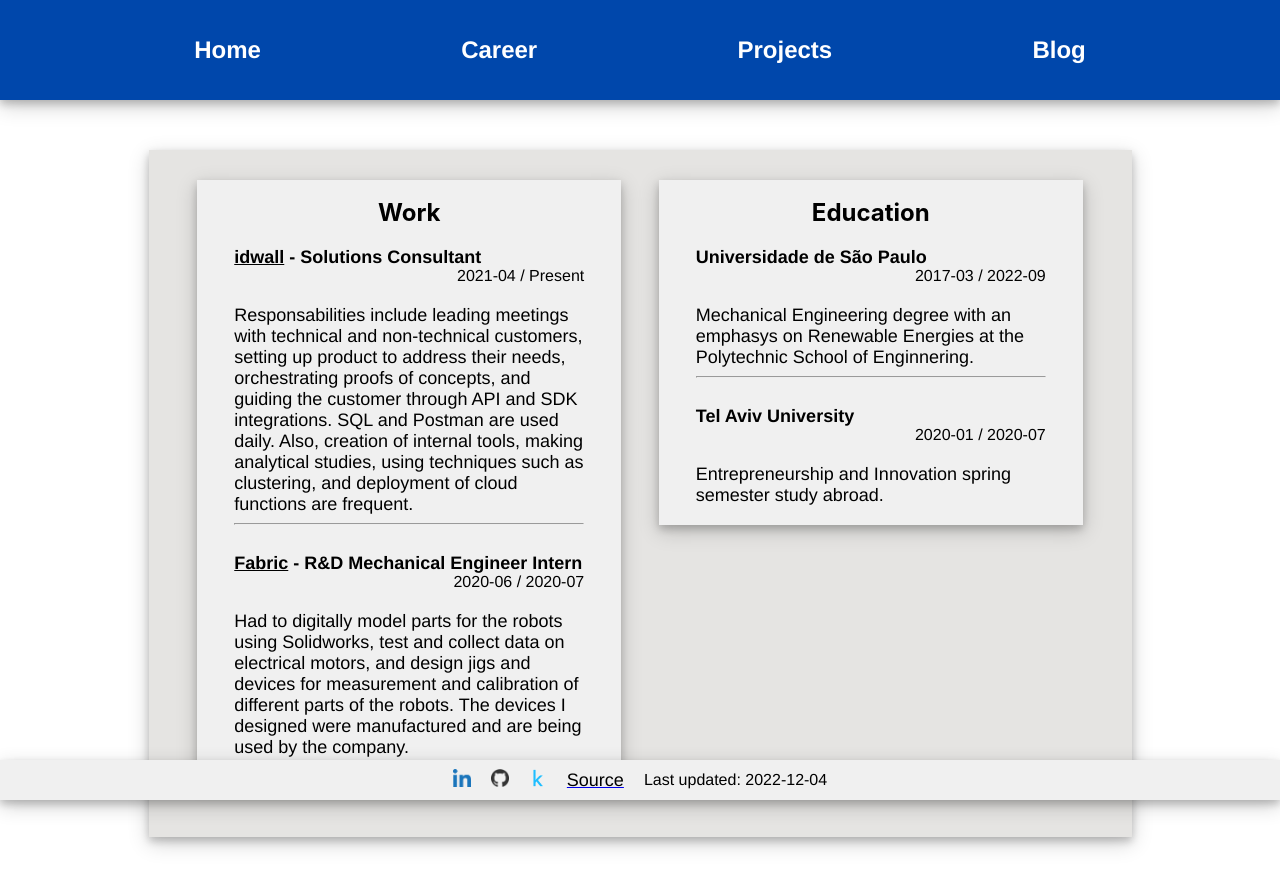
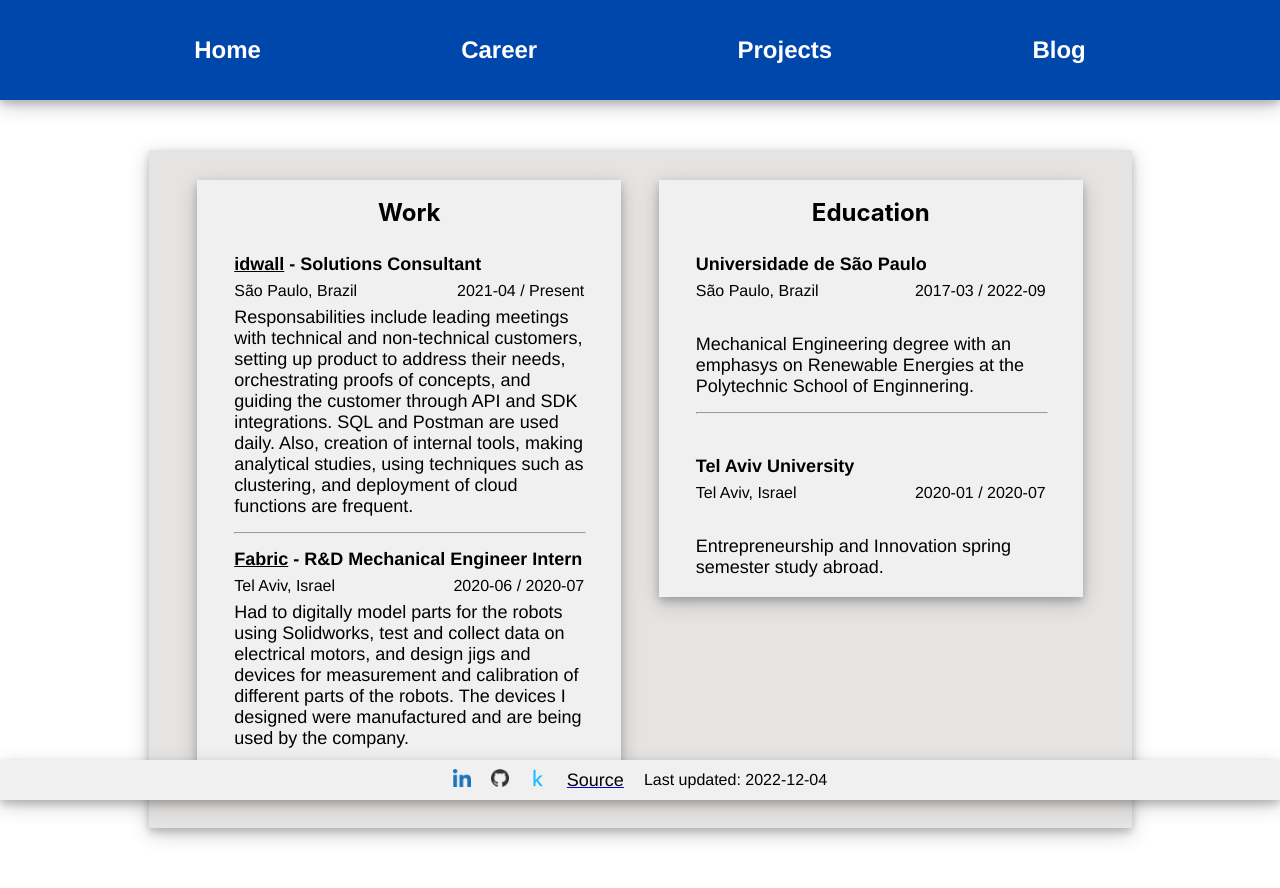
Before and after one commit to guerchen/my-site, a React (Create React App) app: page /career in a window 1280 px wide. Shown: the top 888 px of the page. Built offline with nearby package versions, Linux system fonts and the light colour scheme.

Commit message:
Added location to career events

```diff
--- a/src/components/blog_post.css
+++ b/src/components/blog_post.css
@@ -35,7 +35,7 @@
 
 .title-div {
     width: 100%;
-    height: 20px;
+    height: auto;
 }
 
 .content-div {
--- a/src/components/card.js
+++ b/src/components/card.js
@@ -12,7 +12,7 @@ function Card() {
             <h1 className='MyName'>Ariel Guerchenzon</h1>
                 <div className='ShortDescr'>
                     <p> Hello dear visitor! </p>
-                    <p> I'm a Mechanical Engineer which works with software and lives in São Paulo. </p>
+                    <p> I'm a Mechanical Engineer who works with software and lives in São Paulo. </p>
                     <p> I'm interested in learning Data Science, Software Engineering, running, playing classical guitar, and reading books. </p>
                     <p> Be welcome to take a stroll around my website.</p>
                 </div>
--- a/src/pages/career.css
+++ b/src/pages/career.css
@@ -20,6 +20,9 @@
     width: auto;
     box-shadow: 0 4px 8px 0 rgba(0, 0, 0, 0.2), 0 6px 20px 0 rgba(0, 0, 0, 0.19);
     padding: 2% 4%;
+    display: flex;
+    flex-direction: column;
+    row-gap: 7px;
 }
 
 .work-text-card {
@@ -30,6 +33,9 @@
     box-shadow: 0 4px 8px 0 rgba(0, 0, 0, 0.2), 0 6px 20px 0 rgba(0, 0, 0, 0.19);
     padding: 2% 4%;
     margin-bottom: 30px;
+    display: flex;
+    flex-direction: column;
+    row-gap: 7px;
 }
 
 .section-title {
@@ -41,3 +47,22 @@
     color: black;
 
 }
+
+.career-locale {
+    font-family: 'helvetica';
+    text-align: left;
+    font-size: medium;
+    font-weight: 400;
+    margin: 0;
+}
+
+.place-date {
+    display: flex;
+    flex-wrap: wrap;
+    justify-content: space-between;
+}
+
+hr {
+    flex-grow: 1;
+    width: 100%;
+  }
--- a/src/pages/career.js
+++ b/src/pages/career.js
@@ -14,10 +14,10 @@ function Career() {
                             <a href='https://www.idwall.co' className='link' target="_blank" rel="noopener noreferrer">idwall</a> - Solutions Consultant
                         </h3>
                     </div>
-                    <div>
+                    <div className='place-date'>
+                        <p className='career-locale'>São Paulo, Brazil</p>
                         <p className='post-date'>2021-04 / Present</p>
                     </div>
-                    <br />
                     <div className='content-div'>
                         <p className='post-content'>
                         Responsabilities include leading meetings with technical and non-technical customers,
@@ -26,16 +26,15 @@ function Career() {
                         making analytical studies, using techniques such as clustering, and deployment of cloud functions are frequent. </p>
                     </div>
                     <hr />
-                    <br />
                     <div className='title-div'>
                         <h3 className='post-title'>
                             <a href='https://www.getfabric.com' className='link' target="_blank" rel="noopener noreferrer">Fabric</a> - R&D Mechanical Engineer Intern
                         </h3>
                     </div>
-                    <div>
+                    <div className='place-date'>
+                        <p className='career-locale'>Tel Aviv, Israel</p>
                         <p className='post-date'>2020-06 / 2020-07</p>
                     </div>
-                    <br />
                     <div className='content-div'>
                         <p className='post-content'>Had to digitally model parts for the robots
                         using Solidworks, test and collect data on electrical motors, and design jigs and devices
@@ -48,7 +47,8 @@ function Career() {
                     <div className='title-div'>
                         <h3 className='post-title'>Universidade de São Paulo</h3>
                     </div>
-                    <div>
+                    <div className='place-date'>
+                        <p className='career-locale'>São Paulo, Brazil</p>
                         <p className='post-date'>2017-03 / 2022-09</p>
                     </div>
                     <br />
@@ -61,7 +61,8 @@ function Career() {
                     <div className='title-div'>
                         <h3 className='post-title'>Tel Aviv University</h3>
                     </div>
-                    <div>
+                    <div className='place-date'>
+                        <p className='career-locale'>Tel Aviv, Israel</p>
                         <p className='post-date'>2020-01 / 2020-07</p>
                     </div>
                     <br />
```
